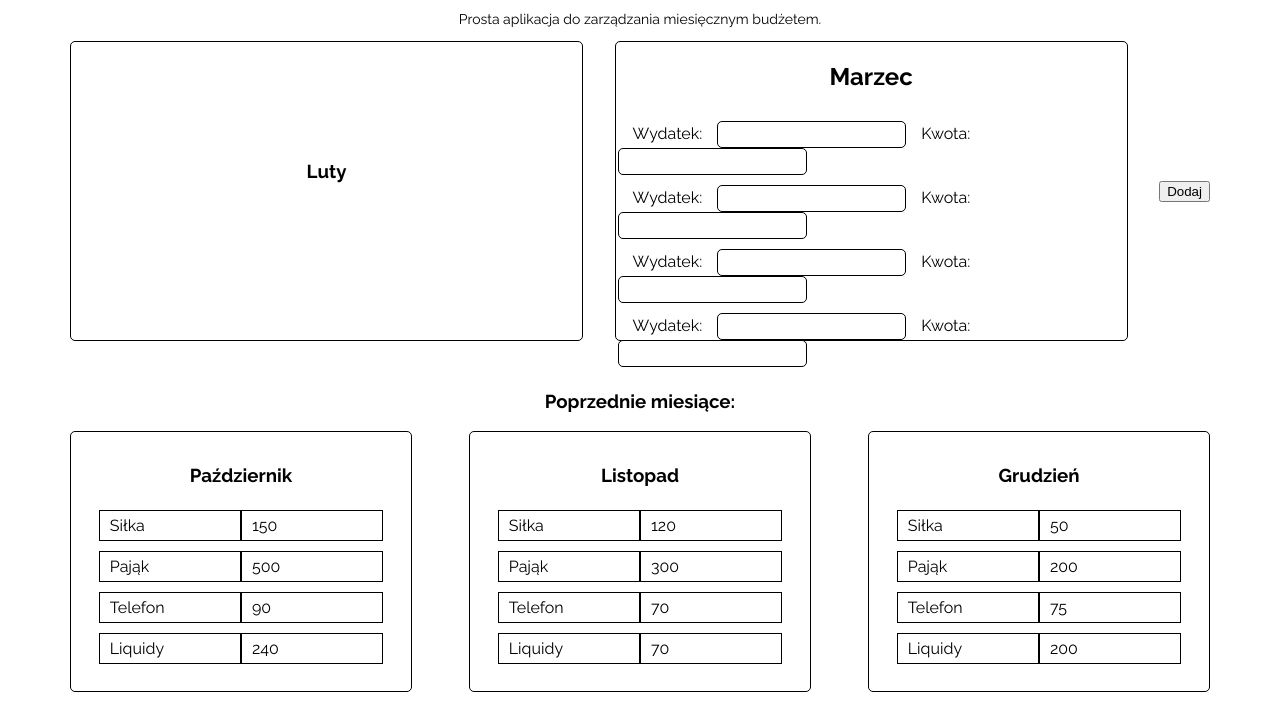
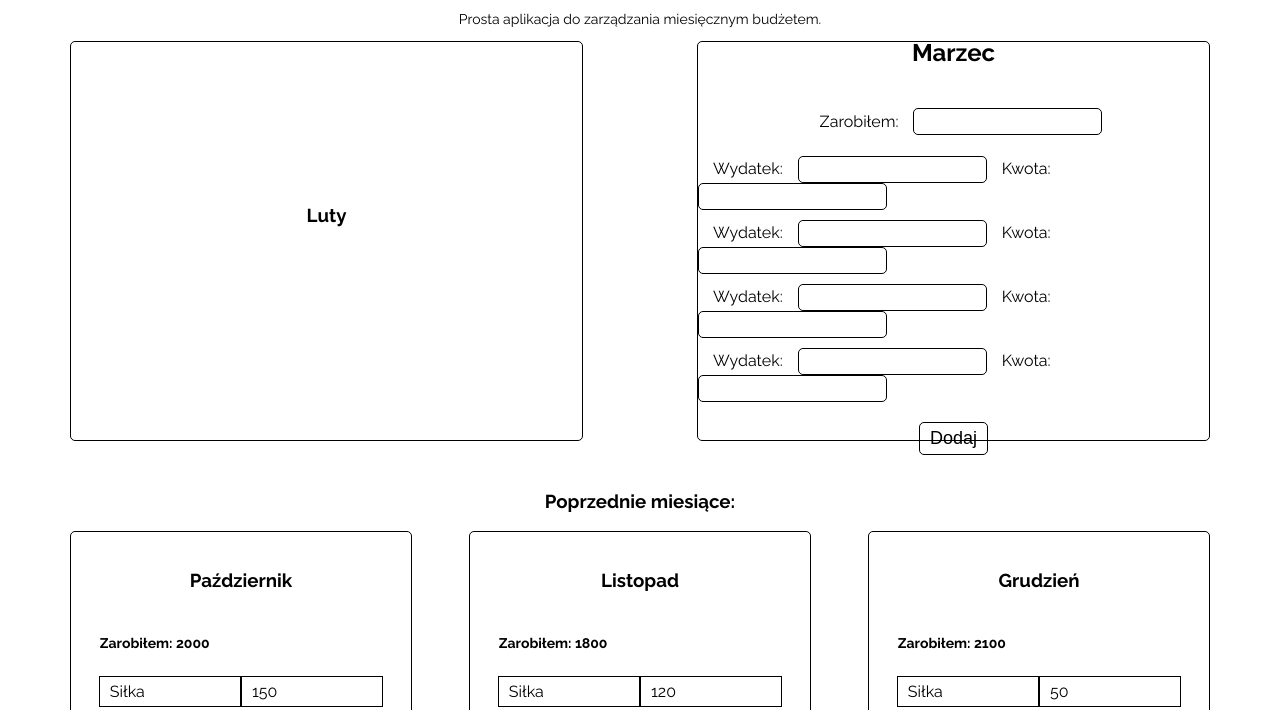
Before and after one commit to michalgrochowski/my-finances-app, a React app: page / in a window 1280 px wide. Shown: the part 61-771 px from the top of the page. Built offline with nearby package versions, Linux system fonts and the light colour scheme.

Commit message:
v0.4.5
Fixed some variable names, added more properties to state

```diff
--- a/src/components/App.js
+++ b/src/components/App.js
@@ -1,16 +1,17 @@
 import React, { Component } from 'react';
 
 import MainHeader from './main-header.js';
+import CurrentMonth from './current-month.js';
+import NewMonth from './new-month.js';
+import PreviousMonths from './previous-months.js';
 import MainFooter from './main-footer.js';
-import NewMonth from './new-month.js';
-import CurrentMonth from './current-month.js';
-import PreviousMonths from './previous-months.js';
 
 import '../styles/App.css';
 
 class App extends Component {
   constructor(props) {
     super(props);
+
     const currentDate = new Date();
     const currentMonth = currentDate.getMonth();
     const months = ["Styczeń", "Luty", "Marzec", "kwiecień", "Maj", "Czerwiec", "Lipiec", "Sierpień", "Wrzesień", "Październik", "Listopad", "Grudzień"];
@@ -23,30 +24,39 @@ class App extends Component {
       previousMonths: [
         {
           month: "Październik",
-          wydatki: [
+          earned: "2000",
+          expenses: [
             {Siłka: 150},
-            {Pająk: 500},
-            {Telefon:  90},
-            {Liquidy: 240}
-          ]
+            {Jedzenie: 500},
+            {Telefon: 90},
+            {Liquidy: 240},
+            {Oszczedność: 400}
+          ],
+          left: ""
         },
         {
           month: "Listopad",
-          wydatki: [
+          earned: "1800",
+          expenses: [
             {Siłka: 120},
-            {Pająk: 300},
-            {Telefon:  70},
-            {Liquidy: 70}
-          ]
+            {Jedzenie: 300},
+            {Telefon: 70},
+            {Liquidy: 70},
+            {Oszczedność: 200}
+          ],
+          left: ""
         },
         {
           month: "Grudzień",
-          wydatki: [
+          earned: "2100",
+          expenses: [
             {Siłka: 50},
-            {Pająk: 200},
-            {Telefon:  75},
-            {Liquidy: 200}
-          ]
+            {Jedzenie: 200},
+            {Telefon: 75},
+            {Liquidy: 200},
+            {Oszczedność: 300}
+          ],
+          left: ""
         }
       ]
     }
--- a/src/components/new-month.js
+++ b/src/components/new-month.js
@@ -19,13 +19,17 @@ class NewMonth extends Component {
         <form className="new-month">
           <fieldset className="new-month__fieldset">
             <legend className="new-month__legend"><h2 className="new-month__legend-title">{this.props.month}</h2></legend>
+            <div className="new-month__input-group new-month__input-group--big">
+              <label className="new-month__label" htmlFor="">Zarobiłem:</label>
+              <input className="new-month__input" type="text"/>
+            </div>
             <NewMonthInputGroup />
             <NewMonthInputGroup />
             <NewMonthInputGroup />
             <NewMonthInputGroup />
           </fieldset>
+          <button className="new-month__add-button">Dodaj</button>
         </form>
-        <button className="">Dodaj</button>
       </React.Fragment>
     );
   };
--- a/src/components/previous-month-row.js
+++ b/src/components/previous-month-row.js
@@ -2,16 +2,16 @@ import React from 'react';
 
 import '../styles/previous-month.css';
 
-const PreviousMonthRow = ({wydatki}) => {
-  const wydatekKey = Object.keys(wydatki);
-  const wydatekValue = Object.values(wydatki);
+const PreviousMonthRow = ({expense}) => {
+  const expenseKey = Object.keys(expense);
+  const expenseValue = Object.values(expense);
   return (
     <tr className="previous-month__row">
     <td className="previous-month__table-cell previous-month__table-cell--bordered">
-        {wydatekKey}
+        {expenseKey}
       </td>
       <td className="previous-month__table-cell previous-month__table-cell--bordered">
-        {wydatekValue}
+        {expenseValue}
       </td>
     </tr>
   );
--- a/src/components/previous-month.js
+++ b/src/components/previous-month.js
@@ -5,11 +5,11 @@ import PreviousMonthRow from './previous-month-row.js'
 import '../styles/previous-month.css';
 
 const PreviousMonth = ({previousMonth}) => {
-    const PreviousMonthRows = previousMonth.wydatki.map((wydatek, index) => {
+    const PreviousMonthRows = previousMonth.expenses.map((expense, index) => {
       return (
         <PreviousMonthRow
           key={index}
-          wydatki={wydatek}
+          expense={expense}
         />
       );
     })
@@ -18,12 +18,22 @@ const PreviousMonth = ({previousMonth}) => {
       <div className="previous-month">
         <table className="previous-month__table">
           <tbody className="previous-month__table-body">
-            <tr>
-              <td className="previous-month__table-cell previous-month__table-cell--title">
+            <tr className="previous-month__row">
+              <td className="previous-month__table-cell previous-month__table-cell--big">
                 <h3 className="previous-month__title-month">{previousMonth.month}</h3>
               </td>
             </tr>
+            <tr className="previous-month__row">
+              <td className="previous-month__table-cell previous-month__table-cell--big">
+                <p className="previous-month__subtitle">Zarobiłem: {previousMonth.earned}</p>
+              </td>
+            </tr>
             {PreviousMonthRows}
+            <tr className="previous-month__row previous-month__row--end">
+              <td className="previous-month__table-cell previous-month__table-cell--big">
+                <p className="previous-month__subtitle">Zostało:</p>
+              </td>
+            </tr>
           </tbody>
         </table>
       </div>
--- a/src/index.js
+++ b/src/index.js
@@ -5,4 +5,4 @@ import App from './components/App';
 import registerServiceWorker from './registerServiceWorker';
 
 ReactDOM.render(<App />, document.getElementById('root'));
-registerServiceWorker();
+//registerServiceWorker();
--- a/src/styles/current-month.css
+++ b/src/styles/current-month.css
@@ -1,6 +1,6 @@
 .current-month {
   width: 45%;
-  height: 300px;
+  height: 400px;
   border-radius: 5px;
   border: 1px solid #000;
   position: relative;
--- a/src/styles/new-month.css
+++ b/src/styles/new-month.css
@@ -1,11 +1,11 @@
 .new-month {
   width: 45%;
-  height: 300px;
+  height: 400px;
   border-radius: 5px;
   border: 1px solid #000;
   position: relative;
   display: flex;
-  flex-direction: row;
+  flex-direction: column;
   justify-content: center;
   align-items: center;
 }
@@ -34,6 +34,15 @@
 
 .new-month__input-group {
   margin: 10px 0;
+  width: 100%;
+}
+
+.new-month__input-group--big {
+  margin: 10px 0;
+  display: flex;
+  flex-direction: row;
+  justify-content: center;
+  align-items: center;
 }
 
 .new-month__label {
@@ -50,3 +59,14 @@
 .new-month__add-input-group {
   position: absolute;
 }
+
+.new-month__add-button {
+  display: block;
+  margin: 10px 0;
+  border: 1px solid #000;
+  border-radius: 5px;
+  background: none;
+  font-size: 18px;
+  padding: 5px 10px;
+  cursor: pointer;
+}
--- a/src/styles/previous-month.css
+++ b/src/styles/previous-month.css
@@ -6,10 +6,12 @@
 
 .previous-month__table {
   width: 100%;
+  height: 100%;
 }
 
 .previous-month__table-body {
   width: 100%;
+  height: 100%;
   display: flex;
   flex-direction: column;
   justify-content: center;
@@ -21,6 +23,11 @@
   text-align: center;
 }
 
+.previous-month__subtitle {
+  font-size: 14px;
+  font-weight: bold;
+}
+
 .previous-month__row {
   width: 90%;
   margin: 5px 5%;
@@ -28,9 +35,17 @@
   flex-direction: row;
 }
 
+.previous-month__row--end {
+  align-self: flex-end;
+}
+
 .previous-month__table-cell {
   display: block;
   width: 50%;
+}
+
+.previous-month__table-cell--big {
+  width: 100%;
 }
 
 .previous-month__table-cell--bordered {
```
